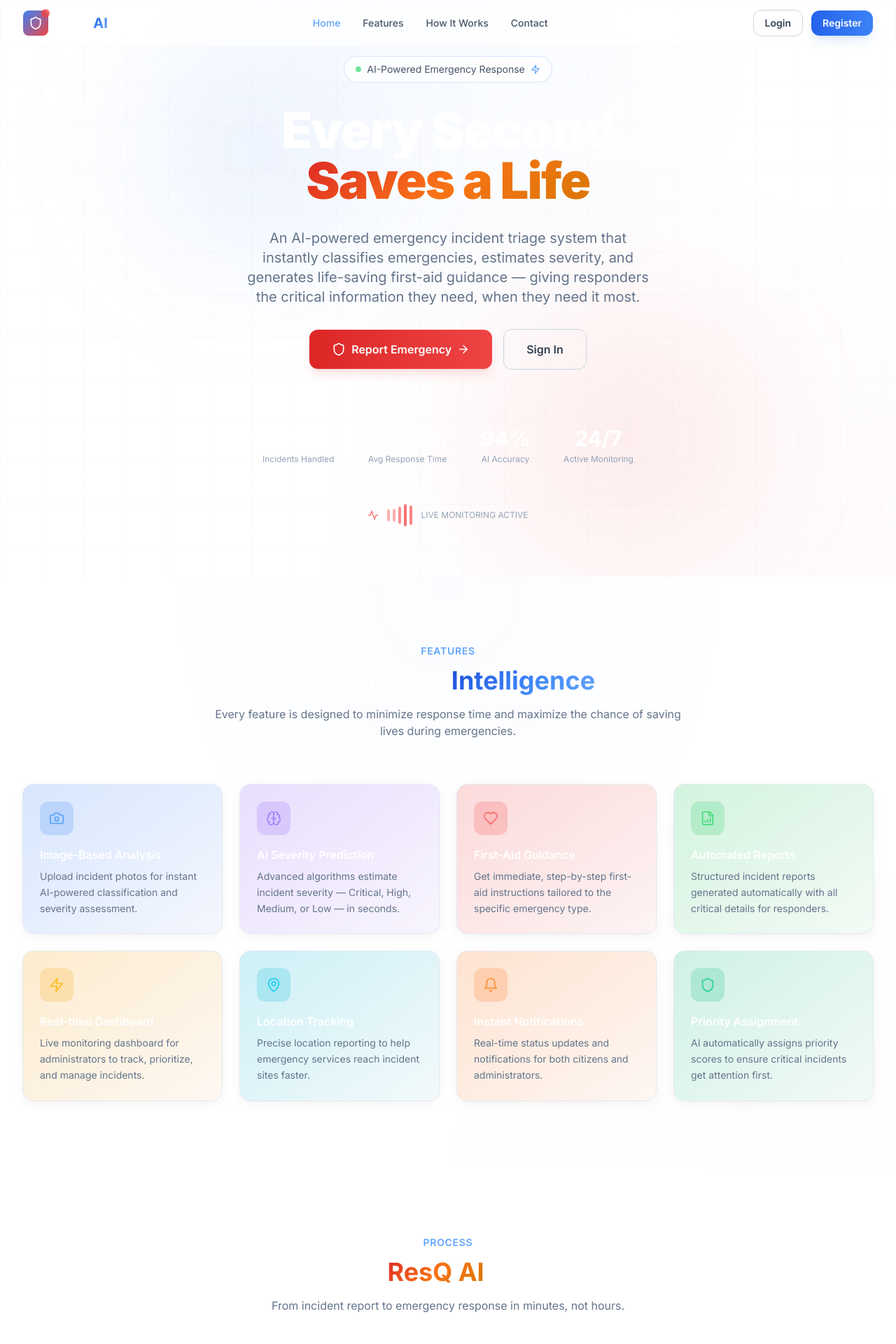
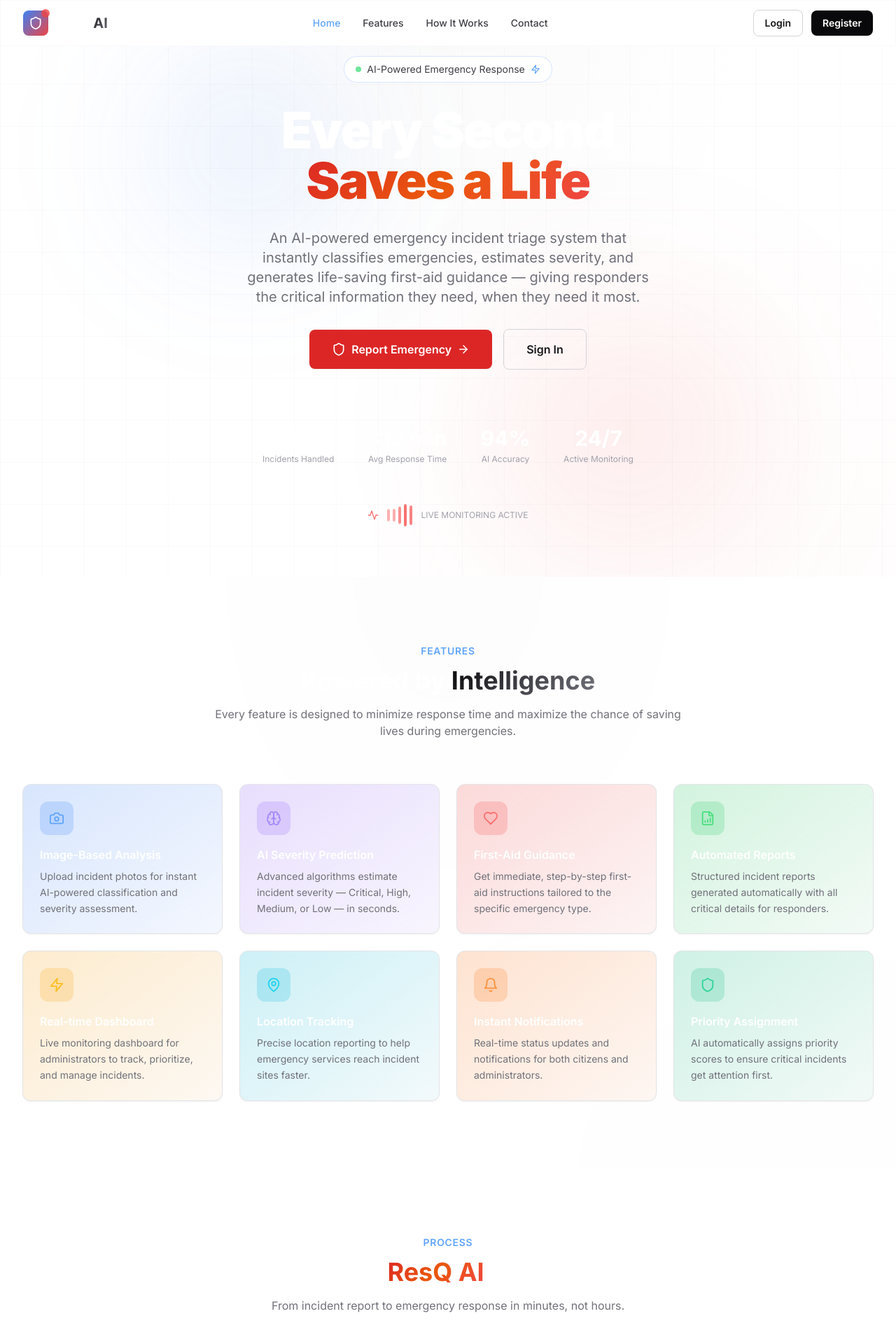
Before and after one commit to vedant821/ResQ-AI, a React (Vite) app in the folder client/: page / in a window 1280 px wide. Shown: the top 1920 px of the page at 70% size. Built offline with nearby package versions, Linux system fonts and the light colour scheme.

Commit message:
Enhance UI with premium high-contrast B&W aesthetic and vibrant color accents

```diff
--- a/client/src/index.css
+++ b/client/src/index.css
@@ -16,67 +16,65 @@
   body {
     font-family: 'Inter', system-ui, -apple-system, sans-serif;
     background-color: #ffffff;
-    color: #0f172a;
+    color: #09090b;
     overflow-x: hidden;
   }
 
   ::-webkit-scrollbar {
-    width: 8px;
+    width: 6px;
   }
 
   ::-webkit-scrollbar-track {
-    background: #f8fafc;
+    background: #f4f4f5;
   }
 
   ::-webkit-scrollbar-thumb {
     background: #cbd5e1;
-    border-radius: 4px;
+    border-radius: 3px;
   }
 
   ::-webkit-scrollbar-thumb:hover {
-    background: #94a3b8;
+    background: #a1a1aa;
   }
 }
 
 @layer components {
   .glass {
-    background: rgba(255, 255, 255, 0.75);
-    backdrop-filter: blur(16px);
-    -webkit-backdrop-filter: blur(16px);
-    border: 1px solid rgba(226, 232, 240, 0.8);
+    background: rgba(255, 255, 255, 0.9);
+    backdrop-filter: blur(8px);
+    -webkit-backdrop-filter: blur(8px);
+    border: 1px solid #e4e4e7;
   }
 
   .glass-light {
-    background: rgba(255, 255, 255, 0.45);
-    backdrop-filter: blur(12px);
-    -webkit-backdrop-filter: blur(12px);
-    border: 1px solid rgba(226, 232, 240, 0.5);
+    background: rgba(244, 244, 245, 0.8);
+    backdrop-filter: blur(8px);
+    -webkit-backdrop-filter: blur(8px);
+    border: 1px solid #f4f4f5;
   }
 
   .glass-card {
-    background: rgba(255, 255, 255, 0.85);
-    backdrop-filter: blur(20px);
-    -webkit-backdrop-filter: blur(20px);
-    border: 1px solid rgba(226, 232, 240, 0.8);
-    border-radius: 16px;
-    box-shadow: 0 4px 20px -2px rgba(15, 23, 42, 0.05), 0 2px 8px -1px rgba(15, 23, 42, 0.03);
-    transition: all 0.3s ease;
+    background: #ffffff;
+    border: 1px solid #e4e4e7;
+    border-radius: 12px;
+    box-shadow: 0 1px 3px 0 rgba(9, 9, 11, 0.05), 0 1px 2px -1px rgba(9, 9, 11, 0.05);
+    transition: all 0.2s cubic-bezier(0.4, 0, 0.2, 1);
   }
 
   .glass-card:hover {
-    border-color: rgba(59, 130, 246, 0.4);
-    box-shadow: 0 10px 30px -10px rgba(59, 130, 246, 0.15);
+    border-color: #a1a1aa;
+    box-shadow: 0 4px 12px -2px rgba(9, 9, 11, 0.08), 0 2px 4px -2px rgba(9, 9, 11, 0.04);
   }
 
   .gradient-text {
-    background: linear-gradient(135deg, #1d4ed8, #3b82f6, #60a5fa);
+    background: linear-gradient(135deg, #09090b, #3f3f46, #71717a);
     -webkit-background-clip: text;
     -webkit-text-fill-color: transparent;
     background-clip: text;
   }
 
   .gradient-text-emergency {
-    background: linear-gradient(135deg, #dc2626, #f97316, #d97706);
+    background: linear-gradient(135deg, #dc2626, #ea580c, #ef4444);
     -webkit-background-clip: text;
     -webkit-text-fill-color: transparent;
     background-clip: text;
@@ -84,16 +82,16 @@
 
   .gradient-border {
     position: relative;
-    border-radius: 16px;
+    border-radius: 12px;
   }
 
   .gradient-border::before {
     content: '';
     position: absolute;
     inset: -1px;
-    border-radius: 17px;
+    border-radius: 13px;
     padding: 1px;
-    background: linear-gradient(135deg, rgba(59, 130, 246, 0.3), rgba(239, 68, 68, 0.3));
+    background: linear-gradient(135deg, rgba(9, 9, 11, 0.15), rgba(228, 228, 231, 0.3));
     -webkit-mask: linear-gradient(#fff 0 0) content-box, linear-gradient(#fff 0 0);
     mask: linear-gradient(#fff 0 0) content-box, linear-gradient(#fff 0 0);
     -webkit-mask-composite: xor;
@@ -101,29 +99,27 @@
   }
 
   .btn-primary {
-    @apply px-6 py-3 bg-gradient-to-r from-primary-600 to-primary-500 text-white font-semibold rounded-xl
-           hover:from-primary-500 hover:to-primary-400 transition-all duration-300
-           shadow-lg shadow-primary-500/15 hover:shadow-primary-500/25
-           active:scale-95 transform;
+    @apply px-6 py-2.5 bg-dark-50 text-white font-semibold rounded-lg
+           hover:bg-dark-100 transition-all duration-200
+           shadow-sm active:scale-95 transform;
   }
 
   .btn-danger {
-    @apply px-6 py-3 bg-gradient-to-r from-emergency-600 to-emergency-500 text-white font-semibold rounded-xl
-           hover:from-emergency-500 hover:to-emergency-400 transition-all duration-300
-           shadow-lg shadow-emergency-500/15 hover:shadow-emergency-500/25
-           active:scale-95 transform;
+    @apply px-6 py-2.5 bg-emergency-600 text-white font-semibold rounded-lg
+           hover:bg-emergency-700 transition-all duration-200
+           shadow-sm active:scale-95 transform;
   }
 
   .btn-outline {
-    @apply px-6 py-3 border border-dark-600 text-dark-200 font-semibold rounded-xl
-           hover:border-primary-500 hover:text-primary-600 hover:bg-slate-50 transition-all duration-300
+    @apply px-6 py-2.5 border border-dark-600 text-dark-100 font-semibold rounded-lg
+           hover:border-dark-400 hover:bg-dark-900 transition-all duration-200
            active:scale-95 transform;
   }
 
   .input-field {
-    @apply w-full px-4 py-3 bg-white border border-dark-700 rounded-xl text-dark-100
-           placeholder-dark-400 focus:outline-none focus:border-primary-500 focus:ring-2
-           focus:ring-primary-500/20 transition-all duration-300;
+    @apply w-full px-4 py-2.5 bg-white border border-dark-600 rounded-lg text-dark-50
+           placeholder-dark-400 focus:outline-none focus:border-dark-100 focus:ring-2
+           focus:ring-dark-100/10 transition-all duration-200;
   }
 
   .severity-critical {
@@ -159,7 +155,7 @@
   }
 
   .status-closed {
-    @apply bg-slate-100 text-slate-600 border border-slate-200/60;
+    @apply bg-zinc-100 text-zinc-600 border border-zinc-200;
   }
 
   .emergency-pulse {
@@ -168,23 +164,23 @@
 
   @keyframes emergencyPulse {
     0%, 100% {
-      box-shadow: 0 0 0 0 rgba(239, 68, 68, 0.25);
+      box-shadow: 0 0 0 0 rgba(239, 68, 68, 0.2);
     }
     50% {
-      box-shadow: 0 0 0 15px rgba(239, 68, 68, 0);
+      box-shadow: 0 0 0 10px rgba(239, 68, 68, 0);
     }
   }
 
   .bg-grid {
     background-image:
-      linear-gradient(rgba(15, 23, 42, 0.02) 1px, transparent 1px),
-      linear-gradient(90deg, rgba(15, 23, 42, 0.02) 1px, transparent 1px);
+      linear-gradient(rgba(9, 9, 11, 0.02) 1px, transparent 1px),
+      linear-gradient(90deg, rgba(9, 9, 11, 0.02) 1px, transparent 1px);
     background-size: 60px 60px;
   }
 
   .bg-radial-gradient {
-    background: radial-gradient(ellipse at top, rgba(59, 130, 246, 0.04) 0%, transparent 50%),
-                radial-gradient(ellipse at bottom right, rgba(239, 68, 68, 0.02) 0%, transparent 50%);
+    background: radial-gradient(ellipse at top, rgba(9, 9, 11, 0.02) 0%, transparent 50%),
+                radial-gradient(ellipse at bottom right, rgba(239, 68, 68, 0.01) 0%, transparent 50%);
   }
 }
 
--- a/client/tailwind.config.js
+++ b/client/tailwind.config.js
@@ -34,17 +34,17 @@ export default {
           900: '#7f1d1d',
         },
         dark: {
-          50: '#0f172a',
-          100: '#1e293b',
-          200: '#334155',
-          300: '#475569',
-          400: '#64748b',
-          500: '#94a3b8',
-          600: '#cbd5e1',
-          700: '#e2e8f0',
-          800: '#f1f5f9',
-          900: '#f8fafc',
-          950: '#ffffff',
+          50: '#09090b',   // zinc-950 (dark text)
+          100: '#18181b',  // zinc-900
+          200: '#27272a',  // zinc-800
+          300: '#3f3f46',  // zinc-700
+          400: '#71717a',  // zinc-500
+          500: '#a1a1aa',  // zinc-400
+          600: '#d4d4d8',  // zinc-300
+          700: '#e4e4e7',  // zinc-200
+          800: '#f4f4f5',  // zinc-100
+          900: '#f9f9fb',  // zinc-50
+          950: '#ffffff',  // white bg
         },
         severity: {
           critical: '#ef4444',
```
